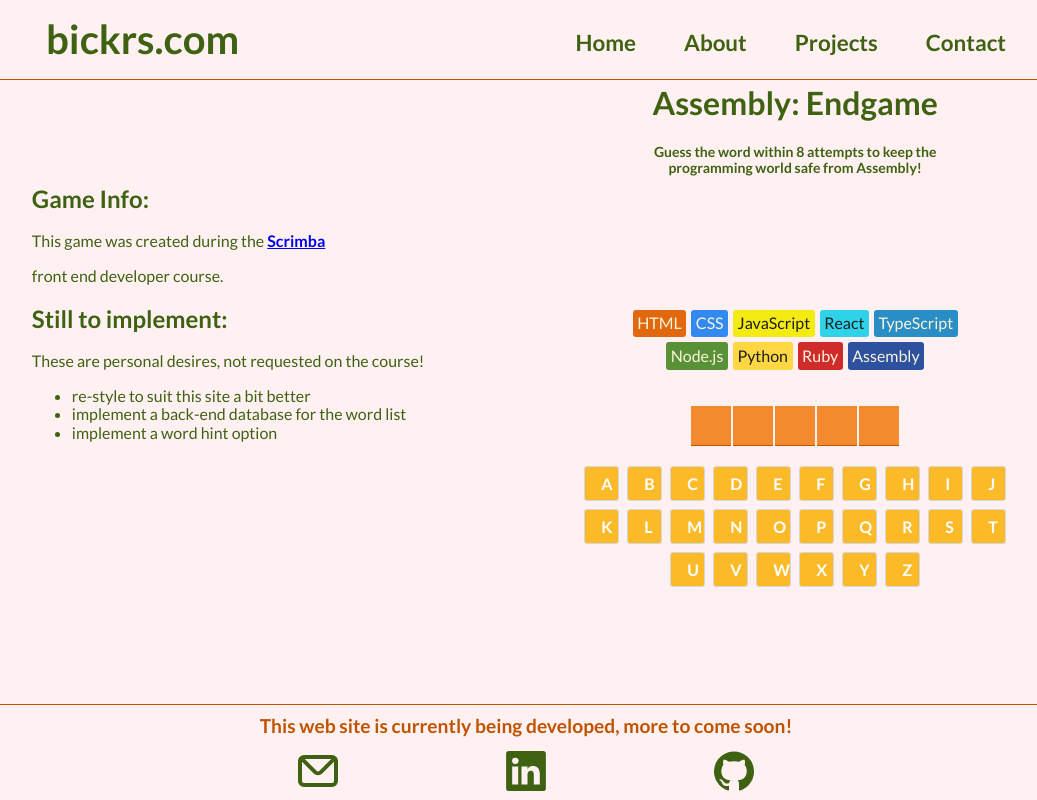
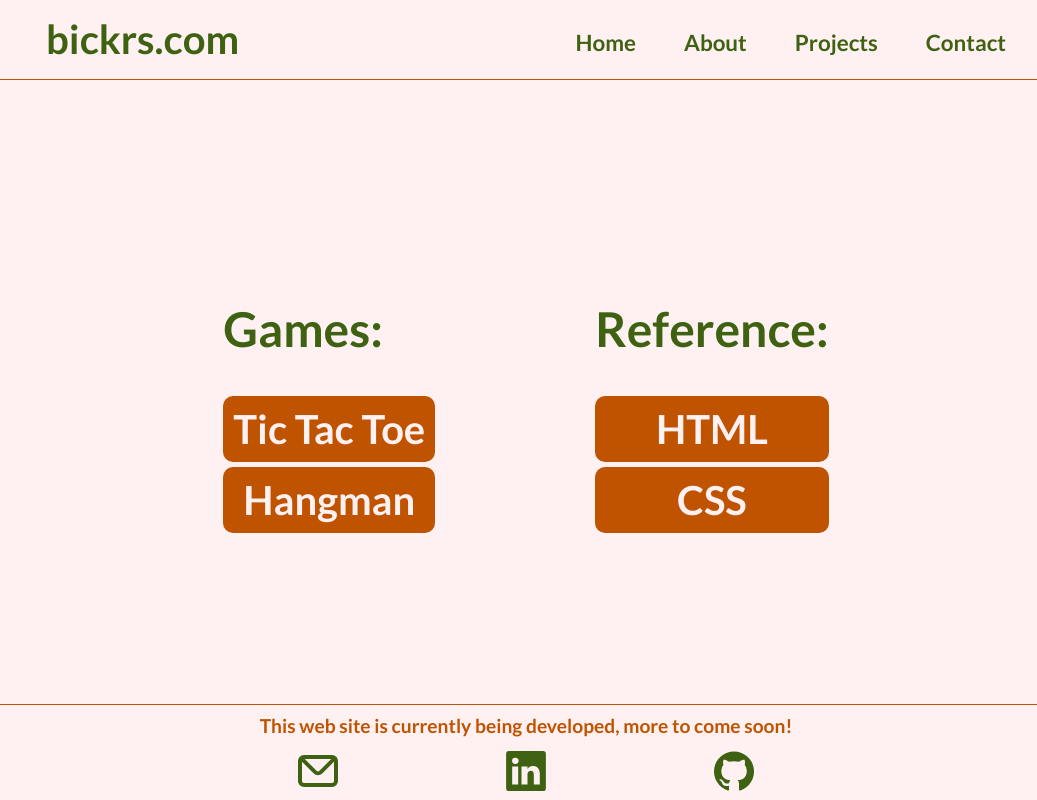
Before and after one commit to chrisbee2812/bickrs, a React (Vite) app: page /projects/hangman in a window 1280 px wide. Shown: the whole page, without its empty margins (114-1151 px from the left). Built offline with nearby package versions, Linux system fonts and the light colour scheme.

Commit message:
testing projects page issue

```diff
--- a/src/routes/projects/route.tsx
+++ b/src/routes/projects/route.tsx
@@ -10,7 +10,7 @@ function ProjectsComponent() {
 
   return (
     <>
-      {location === '/projects' ?
+
       <div className="projects">
         <div className="project-section">
           <h2>Games:</h2>
@@ -22,9 +22,7 @@ function ProjectsComponent() {
           <Link className="projects-link" to="/projects/html">HTML</Link>
           <Link className="projects-link" to="/projects/css">CSS</Link>
         </div>
-      </div> :
-        <Outlet />
-      }
+        </div>
+
     </>
-
-)}
+  )}
```
